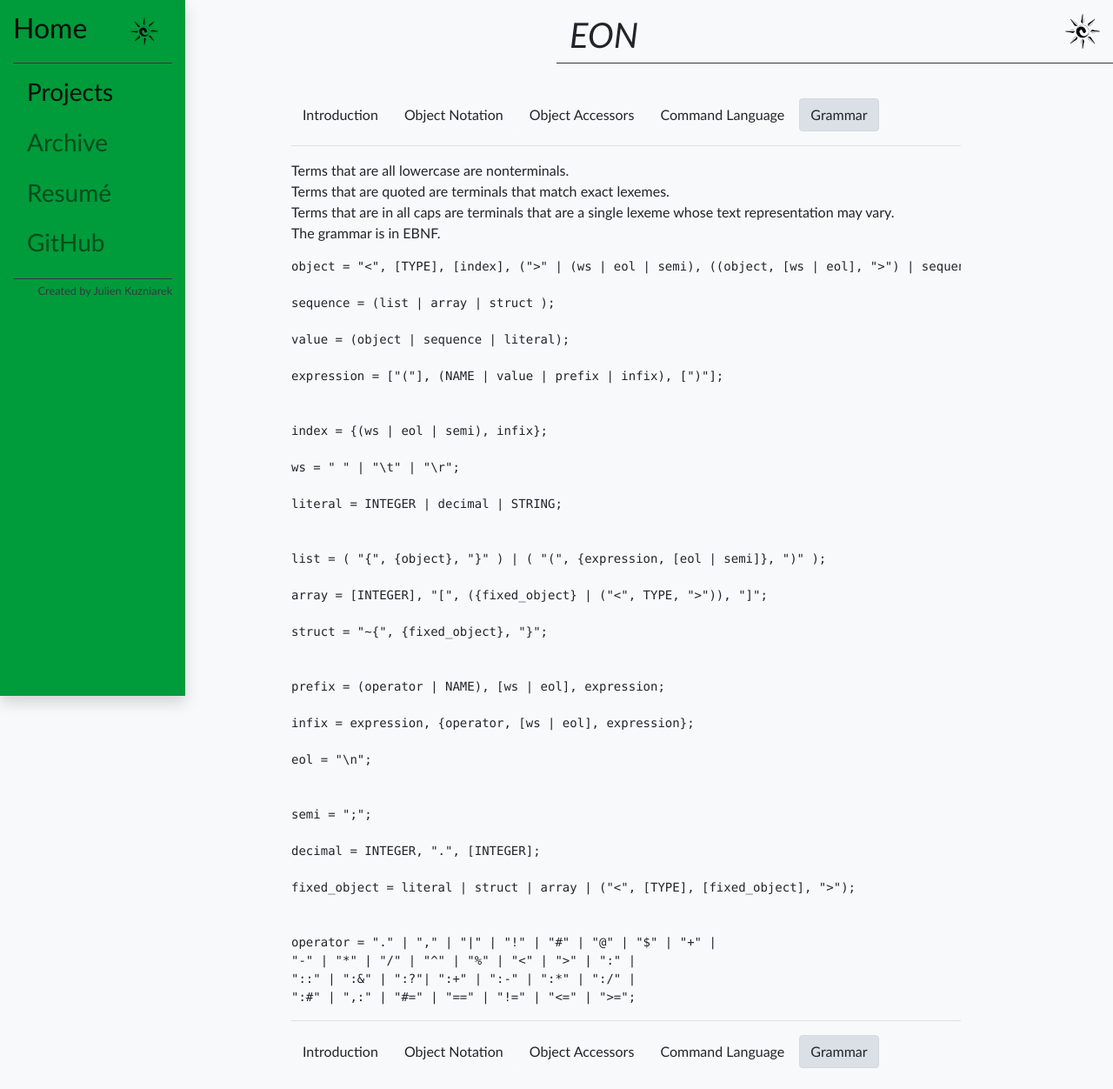
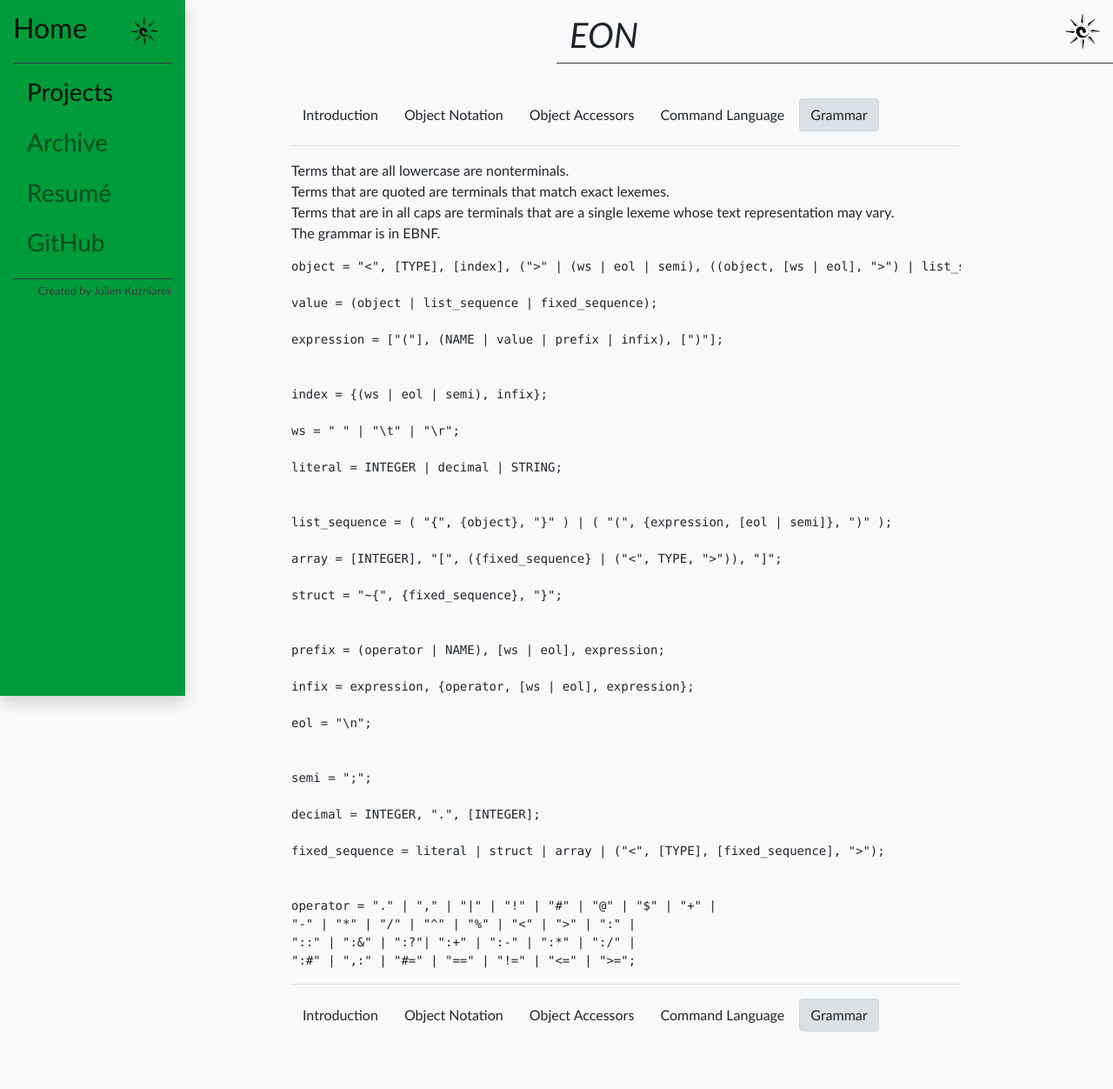
Before and after one commit to jkuzniarek/website-php, a PHP site: page /projects/EON/grammar.php in a window 1280 px wide. Shown: the whole page at 87% size. After the commit the page ends 1186 px from the top, so only its background shows below. Run offline with PHP 8.4, Linux system fonts and the light colour scheme; data comes from the database, SQL or seed files in the repository.

Commit message:
simplified grammar

```diff
--- a/projects/EON/grammar.php
+++ b/projects/EON/grammar.php
@@ -28,11 +28,9 @@ include $sRoot.'templates/sidebar.php';
     </p>
 
     <p>
-      <pre><?=htmlspecialchars('object = "<", [TYPE], [index], (">" | (ws | eol | semi), ((object, [ws | eol], ">") | sequence));
+      <pre><?=htmlspecialchars('object = "<", [TYPE], [index], (">" | (ws | eol | semi), ((object, [ws | eol], ">") | list_sequence | fixed_sequence));
 
-sequence = (list | array | struct );
-
-value = (object | sequence | literal);
+value = (object | list_sequence | fixed_sequence);
 
 expression = ["("], (NAME | value | prefix | infix), [")"];
 
@@ -44,11 +42,11 @@ ws = " " | "\t" | "\r";
 literal = INTEGER | decimal | STRING;
 
 
-list = ( "{", {object}, "}" ) | ( "(", {expression, [eol | semi]}, ")" );
+list_sequence = ( "{", {object}, "}" ) | ( "(", {expression, [eol | semi]}, ")" );
 
-array = [INTEGER], "[", ({fixed_object} | ("<", TYPE, ">")), "]";
+array = [INTEGER], "[", ({fixed_sequence} | ("<", TYPE, ">")), "]";
 
-struct = "~{", {fixed_object}, "}";
+struct = "~{", {fixed_sequence}, "}";
 
 
 prefix = (operator | NAME), [ws | eol], expression;
@@ -62,7 +60,7 @@ semi = ";";
 
 decimal = INTEGER, ".", [INTEGER];
 
-fixed_object = literal | struct | array | ("<", [TYPE], [fixed_object], ">");
+fixed_sequence = literal | struct | array | ("<", [TYPE], [fixed_sequence], ">");
 
 
 operator = "." | "," | "|" | "!" | "#" | "@" | "$" | "+" |
```
